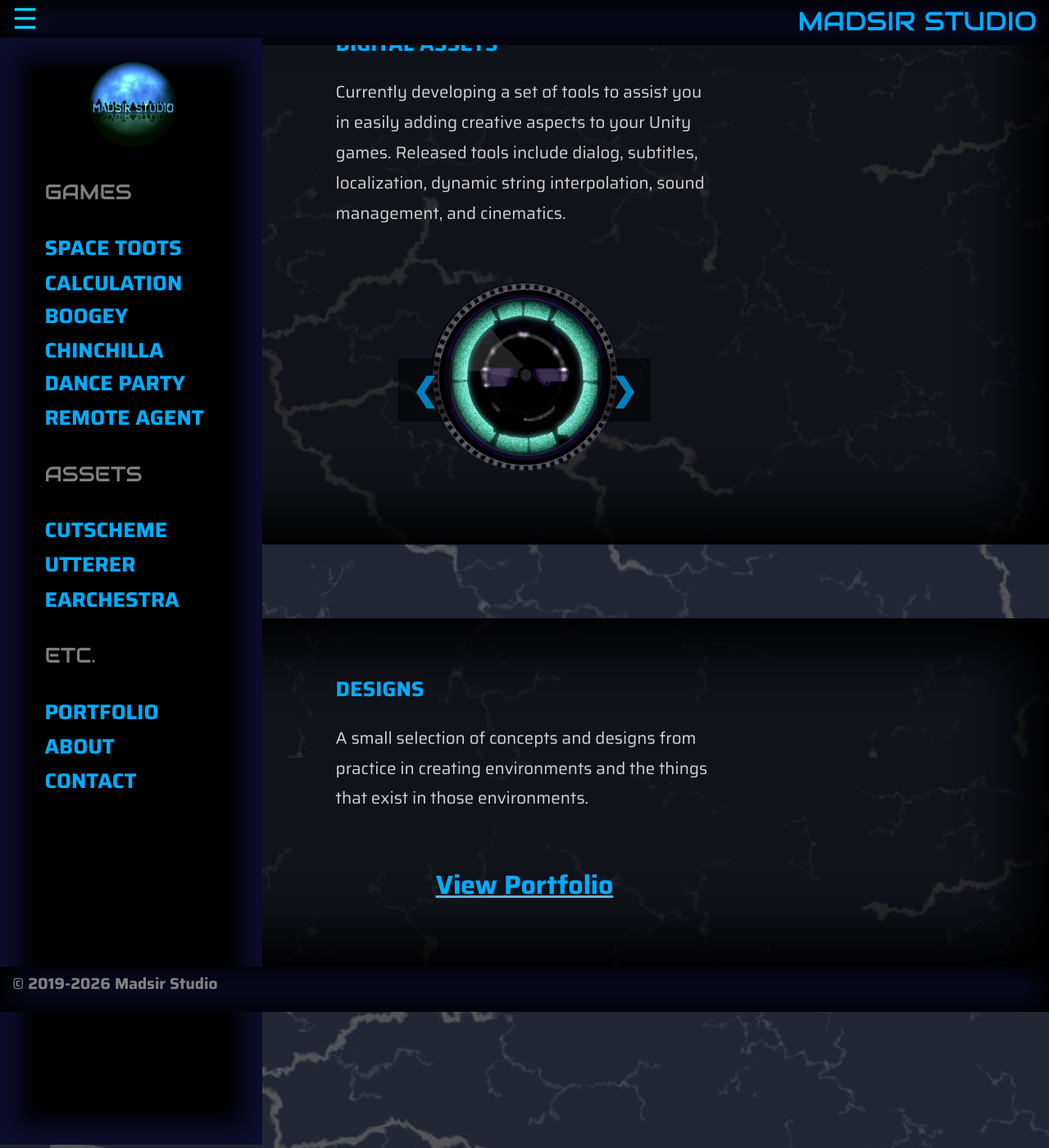
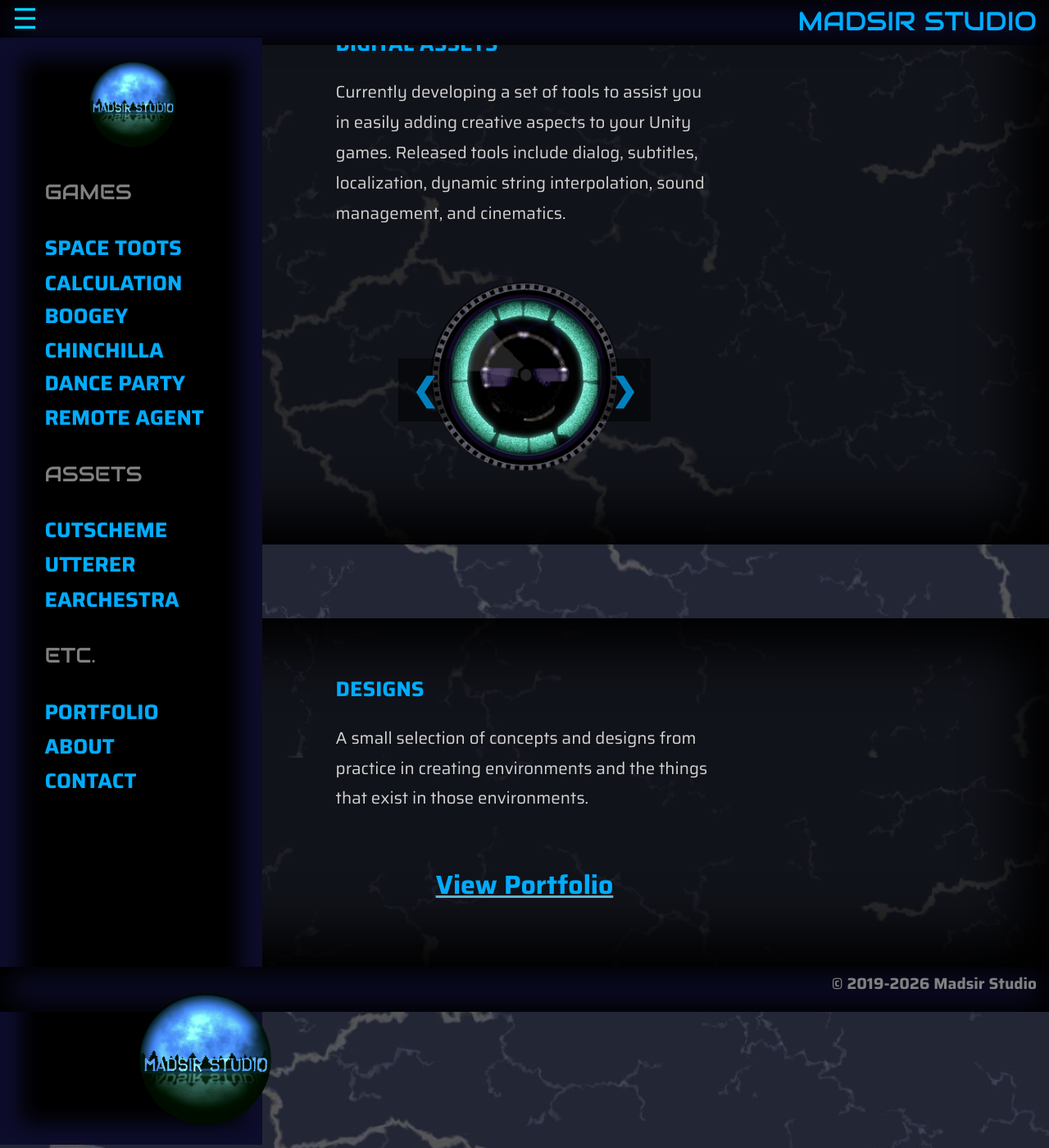
Before and after one commit to Madsir/madsirstudio.github.io, a Jekyll site: the page built from index.html, in a window 1280 px wide and 1400 px high, scrolled down 876 px. Shown: the whole window at 82% size. Built offline with Jekyll 4.4.1, drawn with Linux system fonts in a browser that asks for light colours.

Commit message:
Update default.html

```diff
--- a/_layouts/default.html
+++ b/_layouts/default.html
@@ -35,6 +35,7 @@ body {
   padding: 0;
 }
 .right {
+	margin-left: auto;
    font-family: "Saira", sans-serif;
   font-size: 1.5em;
   font-weight: bold;
@@ -162,6 +163,11 @@ z-index:6;
   margin-top:1%;
   margin-bottom:2%;
 }
+.center img {
+  width: 33%;
+  margin-top:1%;
+  margin-bottom:1%%;
+}
 .dropdown-content a:hover {
   border-radius:10px;
   text-shadow: 0 0 2px 1px #5fb2ce;
@@ -254,7 +260,8 @@ ul {
 
 </div>
 	<footer>
-			<div class="rightTainer">
+			<div class="flexer">
+				<div class="center"><a href="/"><img src="/Assets/msIcon.png" alt="Madsir Studio" style=display:block;margin-left:auto;margin-right:auto></a></div>
 			<div class="right">© 2019-2026 Madsir Studio</div>
 		</div>
 	</footer>
```
